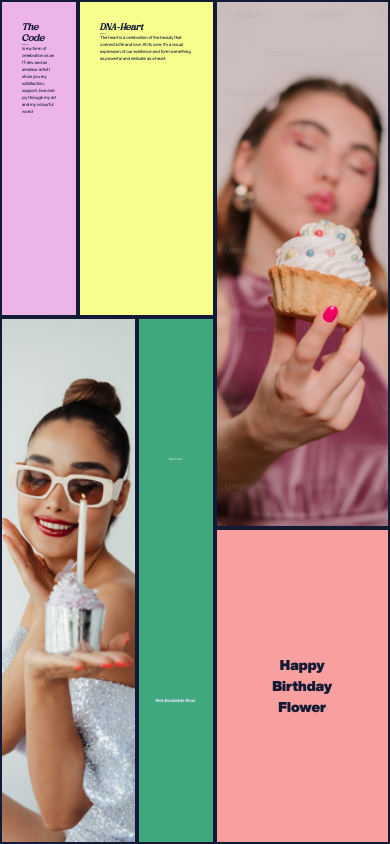
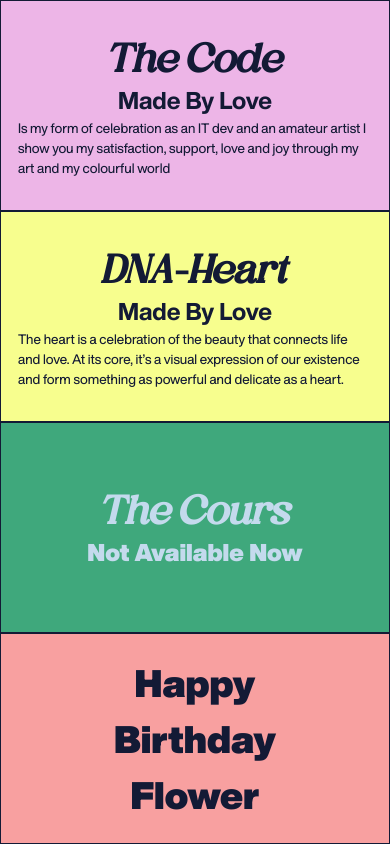
Before and after one commit to Qwerty4236/A.Co, a plain HTML site: page index.html in a window 390 px wide. Drawn offline with nearby package versions, Linux system fonts and the light colour scheme.

Commit message:
second comit

```diff
--- a/index.html
+++ b/index.html
@@ -30,7 +30,7 @@
       <img src="./img/hp2.png" alt="a women holding a cupcake">
     </figure>
     <div class="hpb">
-      <h3 class="avail">Happy Birthday Flower</h3>
+      <h3 class="avail">Happy<br>Birthday<br>Flower</h3>
       <img src="./img/flower.png" alt="flower" style="position: absolute;z-index:0;width:60%;scale:0;transition:.8s;transition-timing-function: cubic-bezier(0.79, -0.27, 0.18, 1.38);;">
     </div>
   </section>
--- a/script.js
+++ b/script.js
@@ -2,6 +2,16 @@ const cursor=document.querySelector("div.cursor")
 const code=document.querySelector("div.code")
 const dna=document.querySelector("div.dna")
 const hbd=document.querySelector("div.hpb")
+
+window.addEventListener('resize',()=>{
+  if (window.innerWidth<=1000){
+    cursor.style.display='none'
+  }
+  else{
+    cursor.style.display='flex'
+  }
+},true)
+
 
 code.addEventListener("mousemove",(e)=>{
   gsap.to(cursor,.3,{
--- a/style.css
+++ b/style.css
@@ -107,7 +107,6 @@ h3.title{
 }
 .hpb h3{
   font-size: 3.6vw;
-  width: 20vw;
   text-align: center;
   font-weight: 1000;
   z-index: 99;
@@ -135,3 +134,40 @@ h3.title{
 .bigf img{
   scale: 1 !important;
 }
+
+@media screen and (max-width: 1000px){
+  figure{
+    display: none;
+  }
+  section.pager{
+    display: flex;
+    flex-direction: column;
+  }
+  section.pager div{
+    height: -webkit-fill-available;
+    border-width: .2vw;
+    align-items: center;
+    justify-content: center;
+    padding: 17px;
+
+  }
+  section.pager div p{
+    font-size: calc(.7em + .6vw);
+  }
+  h3.title{
+  font-size: calc(2em + 2vw);
+  }
+  .cours .title{
+    font-size: calc(2em + 2vw)
+  }
+  .love{
+    font-size: calc(20px + 1vw);
+  }
+  .cours .avail{
+    font-size: calc(20px + 1vw);
+    width: auto;
+  }
+  .hpb h3{
+    font-size: calc(30px + 2vw);
+  }
+}
```
